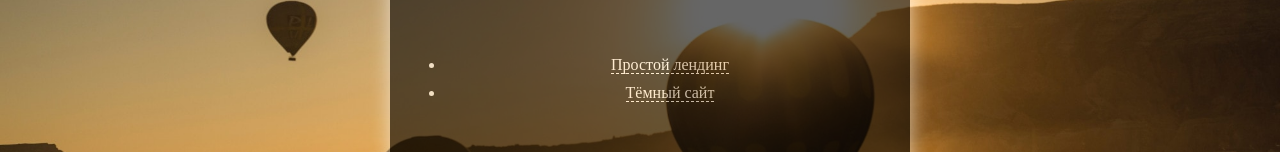
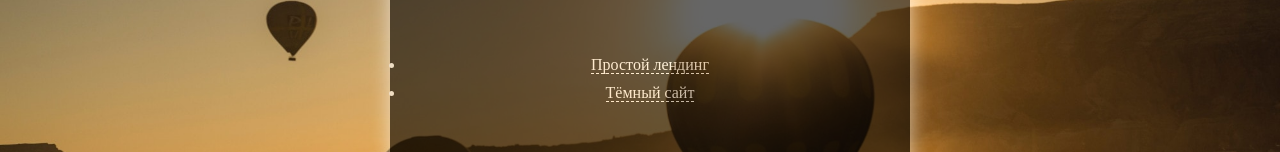
Before and after one commit to InterViPortfolio/Main, a plain HTML site: page index.html in a window 1280 px wide. Shown: the part 346-498 px from the top of the page. Drawn offline with Linux system fonts and the light colour scheme.

Commit message:
minor fix

```diff
--- a/css/style.css
+++ b/css/style.css
@@ -5,7 +5,7 @@ a:hover {border-bottom: 1px solid white; font-size: 18px;}
 a:active {border-bottom: 1px dotted white;}
 #box {width: 500px; height: 250px; text-align: center; position: fixed; top: calc(50% - 125px); left: calc(50% - 250px); border-radius: 10px; opacity: 0.6; padding: 10px; background: black; box-shadow: 0 0 20px white; color: white;}
 #links {margin-top: 70px;}
-#box ul {margin: 5px;}
+#box ul {margin: 5px; padding: 0;}
 #box li {margin-bottom: 10px;}
 /* ОПТИМИЗАЦИЯ */
 @media all and (max-width: 2000px) {
```
